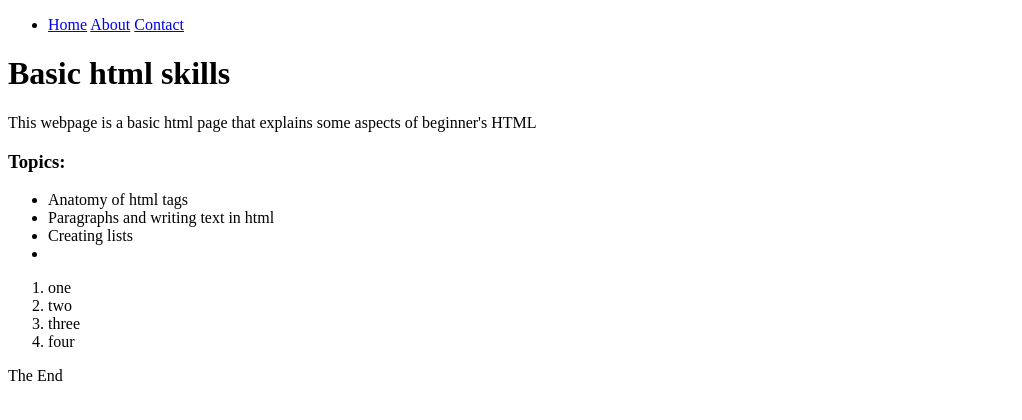
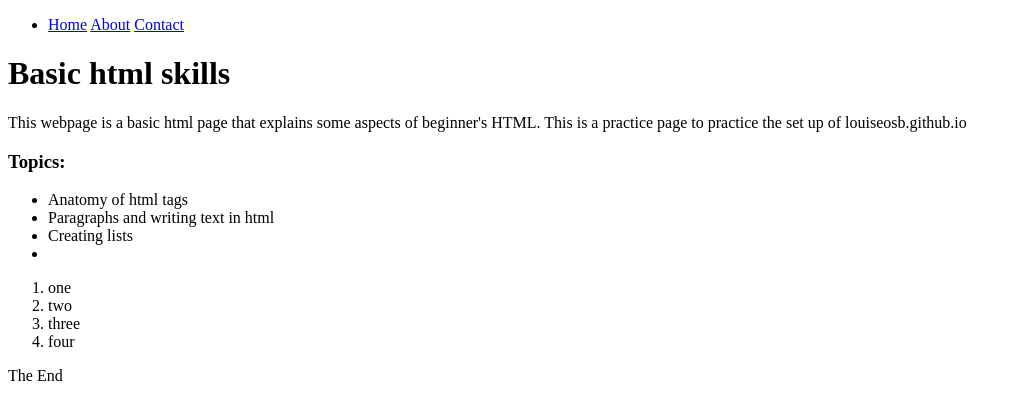
Before and after one commit to LouiseOsb/louiseosb.github.io, a plain HTML site: page index.html in a window 1280 px wide. Shown: the whole page, without its empty margins (0-1022 px from the left). Drawn offline with Linux system fonts and the light colour scheme.

Commit message:
Update index.html

```diff
--- a/index.html
+++ b/index.html
@@ -26,7 +26,8 @@
 
      <p>
       <span>This webpage</span> is a basic html page that explains some aspects of beginner's
-      HTML
+      HTML.
+      This is a practice page to practice the set up of louiseosb.github.io
     </p>
     <div>
         <h3>Topics:</h3>
```
